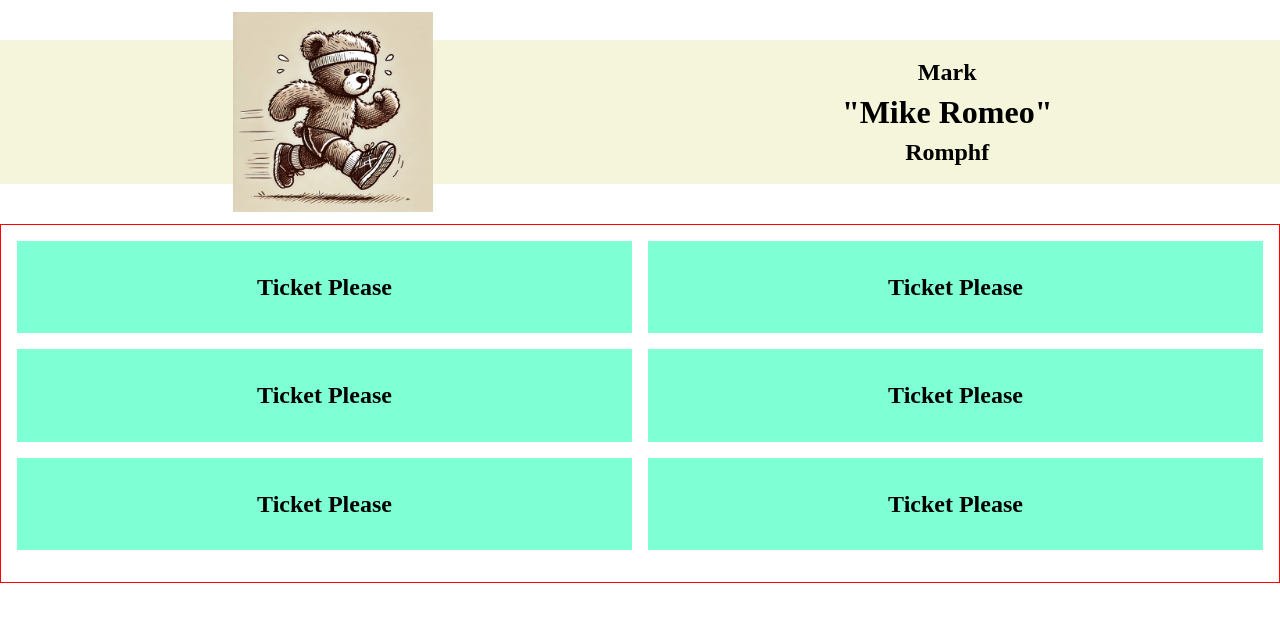
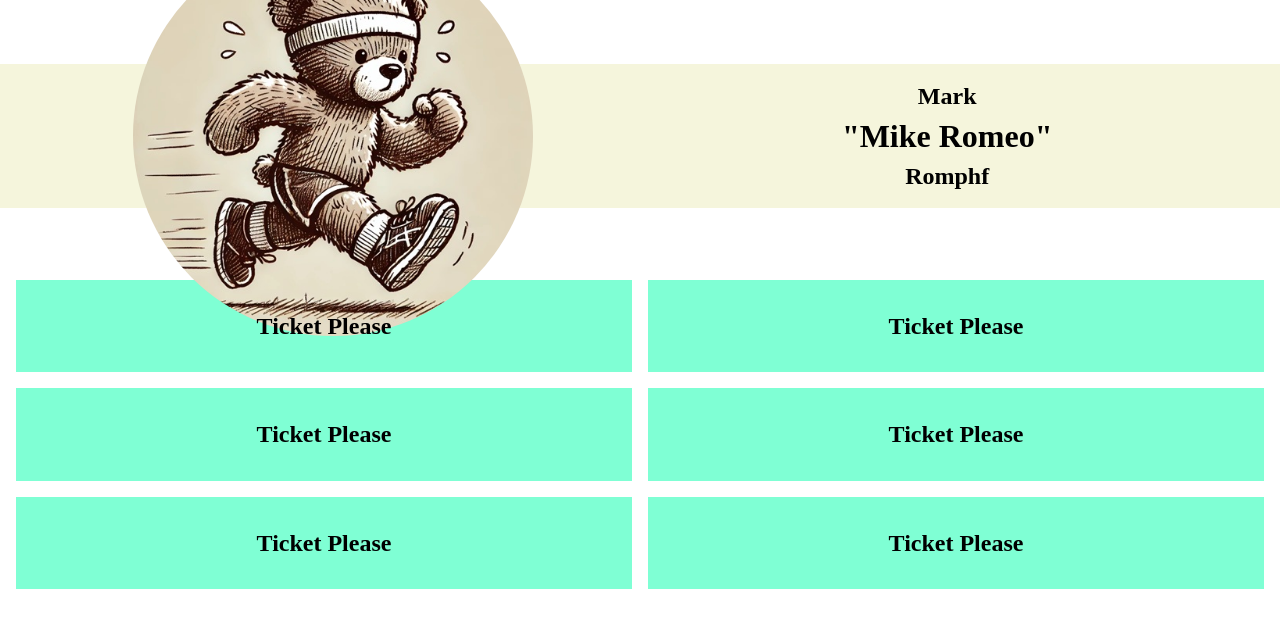
Before and after one commit to mromphf/website, a Vue app: page / in a window 1280 px wide. Shown: the top 628 px of the page. Built offline with nearby package versions, Linux system fonts and the light colour scheme.

Commit message:
Display masthead image as a circle.

```diff
--- a/src/components/Landing.vue
+++ b/src/components/Landing.vue
@@ -21,10 +21,9 @@ export default {
 
 <style scoped>
 #ticketHousing {
-  border: 1px red solid;
   column-count: 2;
   column-gap: 1rem;
-  margin-top: 2.5rem;
+  margin-top: 7vh;
   max-height: 80vh;
   overflow-y: auto;
   padding: 1rem;
--- a/src/components/Masthead.vue
+++ b/src/components/Masthead.vue
@@ -7,7 +7,7 @@ export default {
 <template>
   <header>
     <div class="header-left">
-      <img src="/public/Teddy2.jpg" alt="Mike Romeo" height="200" width="200"/>
+      <img src="/public/Teddy2.jpg" alt="Mike Romeo" height="400" width="400"/>
     </div>
     <div class="header-right">
       <h2>Mark</h2>
@@ -25,7 +25,7 @@ header {
   background-color: beige;
   width: 100%;
   height: 18vh;
-  margin-top: 5vh;
+  margin-top: 8vh;
 }
 
 header h1, h2 {
@@ -49,6 +49,7 @@ header .header-right {
 header img {
   max-width: 100%;
   height: auto;
+  border-radius: 15rem;
 }
 
 </style>
```
